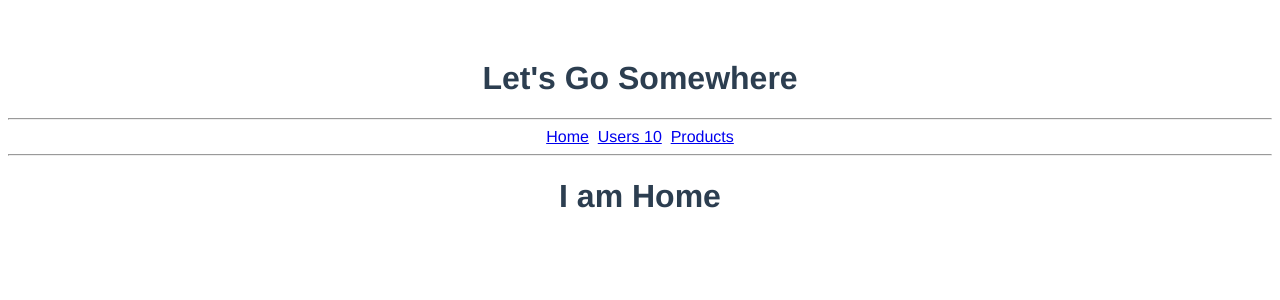
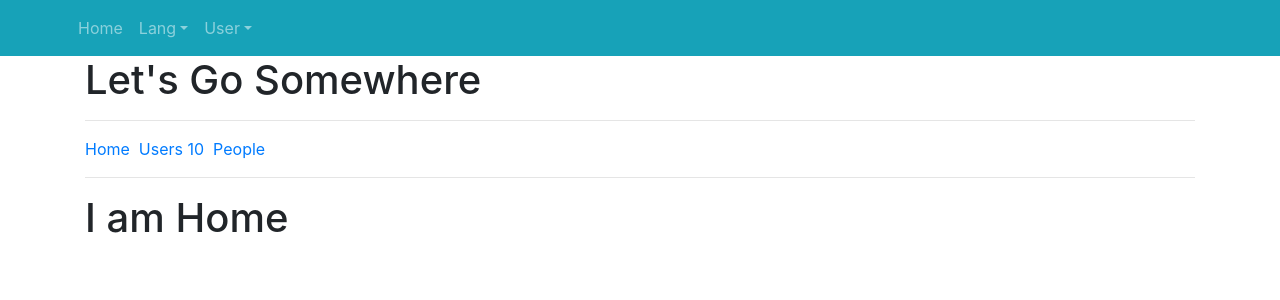
Before and after one commit to mundoEarth/Vue-Project-Test, a Vue app: page / in a window 1280 px wide. Shown: the top 300 px of the page. Built offline with nearby package versions, Linux system fonts and the light colour scheme.

Commit message:
new updates with nested routes and bootstrap vue

```diff
--- /dev/null
+++ b/src/Apartment.vue
@@ -0,0 +1,8 @@
+<template>
+  <div>
+    <h3>Apartment Page</h3>
+
+
+   <!-- <button @click="getData">Get Data</button> -->
+  </div>
+</template>
--- a/src/App.vue
+++ b/src/App.vue
@@ -1,37 +1,38 @@
 <template>
   <div id="app">
-     <h1>Let's Go Somewhere</h1>
-     <hr>
 
-     <router-link to="/">Home</router-link>&nbsp;
-     <router-link to="/users/10">Users 10</router-link>&nbsp;
-     <router-link to="/products/2">Products</router-link>
+      <div>
+        <b-navbar type="dark" variant="info">
+          <div class="container">
+            <b-navbar-nav>
+              <b-nav-item href="#">Home</b-nav-item>
 
-     <hr>
-     <router-view></router-view>
+              <!-- Navbar dropdowns -->
+              <b-nav-item-dropdown text="Lang" right>
+                <b-dropdown-item href="#">EN</b-dropdown-item>
+                <b-dropdown-item href="#">ES</b-dropdown-item>
+                <b-dropdown-item href="#">RU</b-dropdown-item>
+                <b-dropdown-item href="#">FA</b-dropdown-item>
+              </b-nav-item-dropdown>
 
+              <b-nav-item-dropdown text="User" right>
+                <b-dropdown-item href="#">Account</b-dropdown-item>
+                <b-dropdown-item href="#">Settings</b-dropdown-item>
+              </b-nav-item-dropdown>
+            </b-navbar-nav>
+          </div>
+        </b-navbar>
+      </div>
+      <div class="container">
+        <h1>Let's Go Somewhere</h1>
+         <hr>
+
+         <router-link to="/">Home</router-link>&nbsp;
+         <router-link to="/users/10">Users 10</router-link>&nbsp;
+         <router-link to="/people/2">People</router-link>
+
+         <hr>
+         <router-view></router-view>
+      </div>
   </div>
 </template>
-
-<script>
-// import HelloWorld from './components/HelloWorld.vue'
-
-export default {
-  data () {
-    return {
-
-    }
-  }
-}
-</script>
-
-<style>
-#app {
-  font-family: 'Avenir', Helvetica, Arial, sans-serif;
-  -webkit-font-smoothing: antialiased;
-  -moz-osx-font-smoothing: grayscale;
-  text-align: center;
-  color: #2c3e50;
-  margin-top: 60px;
-}
-</style>
--- a/src/Home.vue
+++ b/src/Home.vue
@@ -4,25 +4,3 @@
 
 
 </template>
-
-<script>
-// import HelloWorld from './components/HelloWorld.vue'
-
-export default {
-  name: 'app',
-  components: {
-    //HelloWorld
-  }
-}
-</script>
-
-<style>
-#app {
-  font-family: 'Avenir', Helvetica, Arial, sans-serif;
-  -webkit-font-smoothing: antialiased;
-  -moz-osx-font-smoothing: grayscale;
-  text-align: center;
-  color: #2c3e50;
-  margin-top: 60px;
-}
-</style>
--- /dev/null
+++ b/src/House.vue
@@ -0,0 +1,8 @@
+<template>
+  <div>
+    <h3>House Page</h3>
+
+
+   <!-- <button @click="getData">Get Data</button> -->
+  </div>
+</template>
--- a/src/Products.vue
+++ b/src/People.vue
@@ -1,6 +1,6 @@
 <template>
   <div>
-    <h1>About Page</h1>
+    <h1>People Page</h1>
    {{ id }}
 
   <div v-if="person">
@@ -22,9 +22,9 @@
     },
     methods: {
       getData() {
-        // this.id
+        //
         var that = this;
-        axios.get('https://swapi.co/api/people/1')
+        axios.get('https://swapi.co/api/people/' + this.id)
         .then(function (response) {
           // handle success
           that.person = response;
--- /dev/null
+++ b/src/Properties.vue
@@ -0,0 +1,13 @@
+<template>
+  <div>
+    <h1>Properties</h1>
+
+     <router-view></router-view>
+
+   <!-- <button @click="getData">Get Data</button> -->
+  </div>
+</template>
+
+<script>
+
+</script>
--- a/src/router.js
+++ b/src/router.js
@@ -1,9 +1,16 @@
 import Vue from 'vue';
+import BootstrapVue from 'bootstrap-vue';
+Vue.use(BootstrapVue);
+
 import VueRouter from 'vue-router';
 
 import Users from './Users.vue';
 import Home from './Home.vue';
-import Products from './Products.vue';
+
+const People = () => import('./People.vue');
+const Properties = () => import('./Properties.vue');
+const House  = () =>import('./House.vue');
+const Apartment = () => import('./Apartment.vue');
 
 Vue.use(VueRouter);
 
@@ -17,13 +24,30 @@ export default new VueRouter({
 		{
 			path: '/users/:teamId',
 			name: 'users',
-			component: Users
+			component:  Users
 		},
 		{
-			path: '/products/:id',
-			name: 'products',
+			path: '/people/:id',
+			name: 'people',
 			props: true,
-			component: Products
+			component: People
+		},
+		{
+			path: '/properties',
+			name: 'properties',
+			component:  Properties,
+			children: [
+	        	{
+	        		path: 'house',
+	        		component:  House
+	        	},
+	        	{
+	        		path: 'apartment',
+	        		component:   Apartment
+	        	},
+
+		        // ...other sub routes
+		    ]
 		}
     ]
 });
```
Also changed, not shown: src/main.js (+8 -0 lines).
